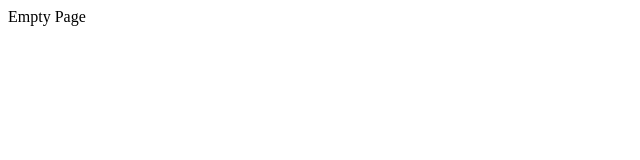
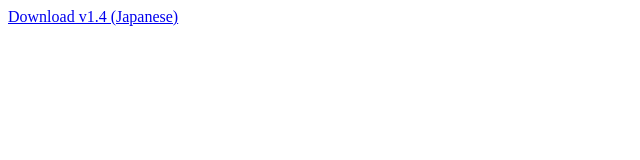
Before and after one commit to HSP3Widget-Official/HSP3Widget-Official.github.io, a plain HTML site: page index.html in a window 1280 px wide. Shown: the whole page, without its empty margins (0-640 px from the left). Drawn offline with Linux system fonts and the light colour scheme.

Commit message:
Update index.html

```diff
--- a/index.html
+++ b/index.html
@@ -5,6 +5,6 @@
     <meta charset="utf-8">
   </head>
   <body>
-    <a>Empty Page</a>
+    <a href="https://hsp3widget-official.github.io/Setup_14.exe" download>Download v1.4 (Japanese)</a>
   </body>
 </html>
```
